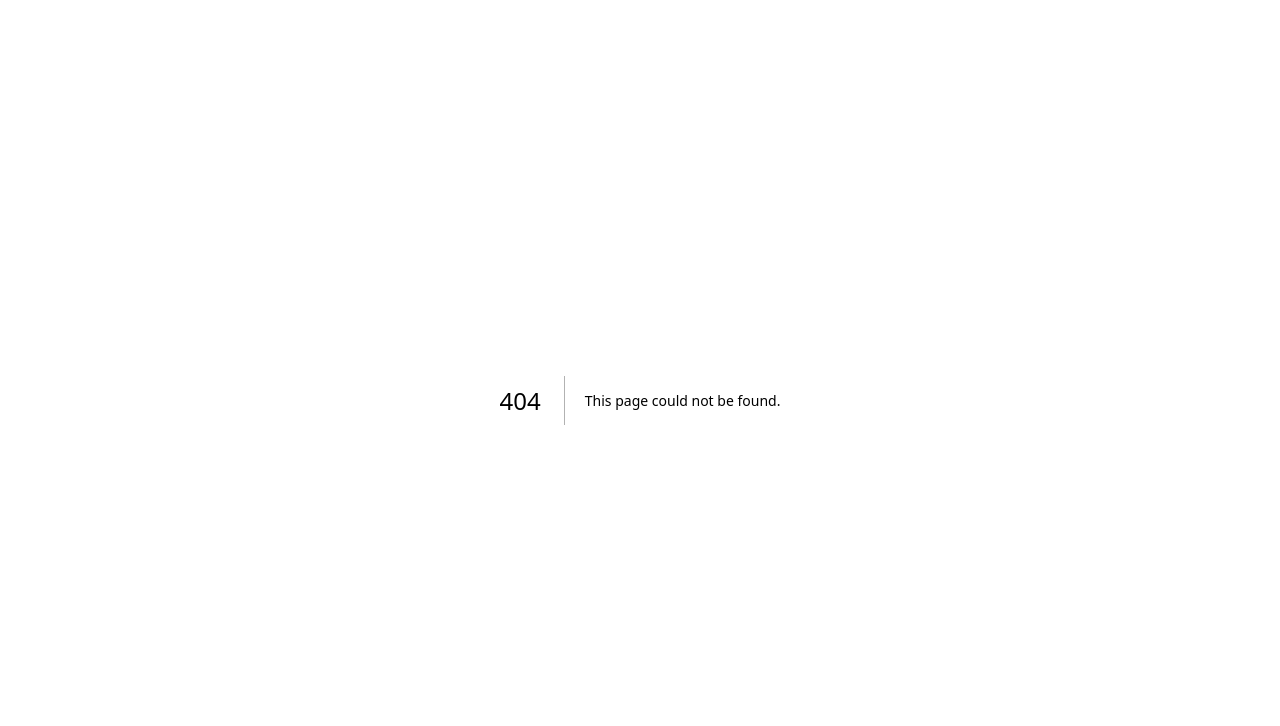
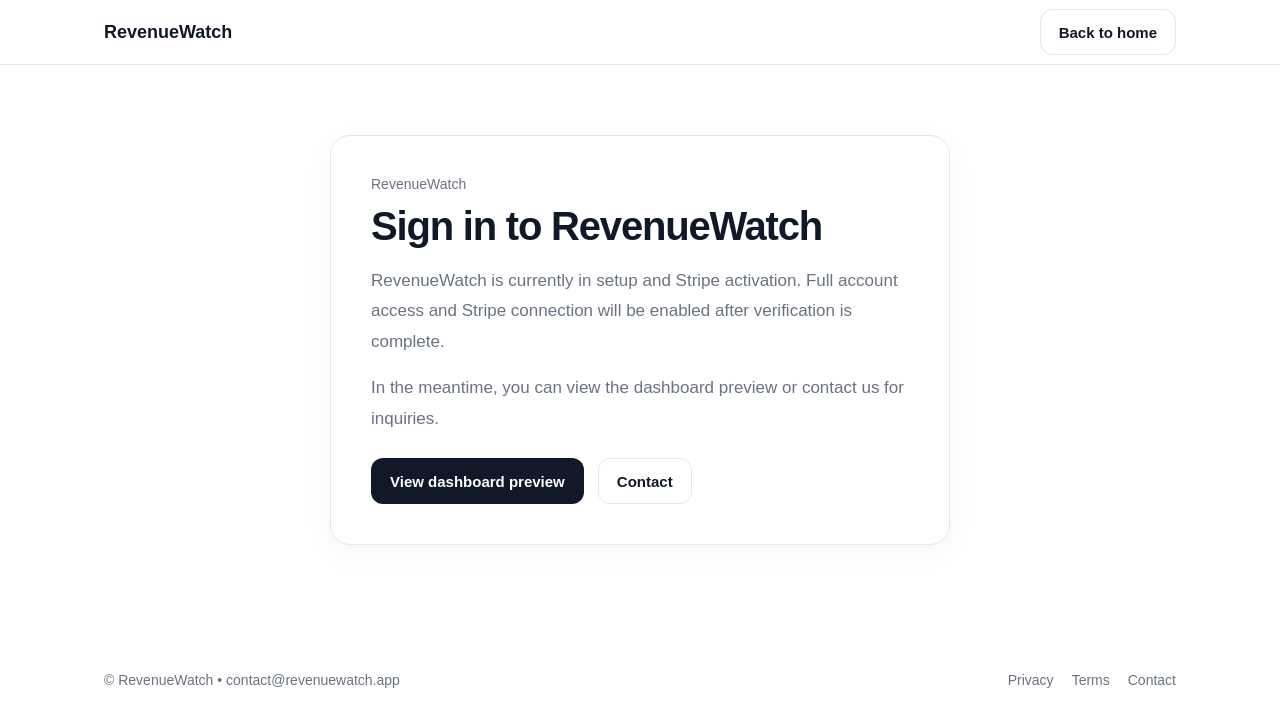
Before and after one commit to Miguel-0721/RevenueWatch, a Next.js app: page /login in a window 1280 px wide. Before the commit this address had no page. Shown: the top 726 px of the page. Built offline with nearby package versions, Linux system fonts and the light colour scheme.

Commit message:
UI: unify navbar across pages, fix dashboard layout and font consistency

```diff
--- a/src/app/contact/page.tsx
+++ b/src/app/contact/page.tsx
@@ -8,9 +8,9 @@ export default function ContactPage() {
           </a>
 
           <div className="nav-actions">
-            <a href="/dashboard" className="btn btn-primary">
-              Open dashboard
-            </a>
+          <a href="/login" className="btn btn-primary">
+  Open dashboard
+</a>
           </div>
         </div>
       </header>
--- a/src/app/globals.css
+++ b/src/app/globals.css
@@ -54,7 +54,7 @@ a {
 }
 
 .hero {
-  padding: 88px 0 88px;
+  padding: 152px 0 88px;
   background: linear-gradient(to bottom, #ffffff, #f8fafc);
   border-bottom: 1px solid var(--border);
 }
@@ -280,10 +280,15 @@ a {
 /* NAVBAR */
 
 .navbar {
+  position: fixed;
+  top: 0;
+  left: 0;
+  right: 0;
+  z-index: 50;
   background: rgba(255, 255, 255, 0.92);
+  backdrop-filter: blur(8px);
   border-bottom: 1px solid var(--border);
 }
-
 .navbar-inner {
   display: flex;
   justify-content: space-between;
@@ -313,7 +318,7 @@ a {
 
 .legal-container {
   max-width: 840px;
-  padding-top: 100px;
+  padding-top: 132px;
   padding-bottom: 72px;
 }
 
@@ -376,3 +381,65 @@ a {
     font-size: 16px;
   }
 }
+
+.login-container {
+  min-height: calc(100vh - 180px);
+  display: flex;
+  align-items: center;
+  justify-content: center;
+  padding-top: 132px;
+  padding-bottom: 72px;
+}
+
+.login-card {
+  width: 100%;
+  max-width: 620px;
+  background: #ffffff;
+  border: 1px solid var(--border);
+  border-radius: 20px;
+  padding: 40px;
+  box-shadow: 0 8px 30px rgba(17, 24, 39, 0.04);
+}
+
+.login-eyebrow {
+  font-size: 14px;
+  color: var(--muted);
+  margin-bottom: 12px;
+}
+
+.login-title {
+  font-size: 40px;
+  line-height: 1.1;
+  font-weight: 700;
+  letter-spacing: -0.03em;
+  margin-bottom: 18px;
+}
+
+.login-text {
+  font-size: 17px;
+  line-height: 1.8;
+  color: var(--muted);
+  margin-bottom: 16px;
+}
+
+.login-actions {
+  display: flex;
+  gap: 14px;
+  flex-wrap: wrap;
+  margin-top: 24px;
+}
+
+@media (max-width: 640px) {
+  .login-card {
+    padding: 28px 22px;
+    border-radius: 16px;
+  }
+
+  .login-title {
+    font-size: 32px;
+  }
+
+  .login-text {
+    font-size: 16px;
+  }
+}
--- /dev/null
+++ b/src/app/login/page.tsx
@@ -0,0 +1,57 @@
+export default function LoginPage() {
+  return (
+    <main className="legal-page">
+      <header className="navbar">
+        <div className="container navbar-inner">
+          <a href="/" className="logo">
+            RevenueWatch
+          </a>
+
+          <div className="nav-actions">
+            <a href="/" className="btn btn-secondary">
+              Back to home
+            </a>
+          </div>
+        </div>
+      </header>
+
+      <div className="container login-container">
+        <div className="login-card">
+        <p className="login-eyebrow">RevenueWatch</p>
+<h1 className="login-title">Sign in to RevenueWatch</h1>
+
+<p className="login-text">
+  RevenueWatch is currently in setup and Stripe activation. Full account access
+  and Stripe connection will be enabled after verification is complete.
+</p>
+
+<p className="login-text">
+  In the meantime, you can view the dashboard preview or contact us for
+  inquiries.
+</p>
+
+          <div className="login-actions">
+            <a href="/dashboard" className="btn btn-primary">
+              View dashboard preview
+            </a>
+
+            <a href="/contact" className="btn btn-secondary">
+              Contact
+            </a>
+          </div>
+        </div>
+      </div>
+
+      <footer className="site-footer">
+        <div className="container footer-inner">
+          <div>© RevenueWatch • contact@revenuewatch.app</div>
+          <div className="footer-links">
+            <a href="/privacy">Privacy</a>
+            <a href="/terms">Terms</a>
+            <a href="/contact">Contact</a>
+          </div>
+        </div>
+      </footer>
+    </main>
+  );
+}
--- a/src/app/privacy/page.tsx
+++ b/src/app/privacy/page.tsx
@@ -8,9 +8,9 @@ export default function PrivacyPage() {
           </a>
 
           <div className="nav-actions">
-            <a href="/dashboard" className="btn btn-primary">
-              Open dashboard
-            </a>
+           <a href="/login" className="btn btn-primary">
+  Open dashboard
+</a>
           </div>
         </div>
       </header>
--- a/src/app/terms/page.tsx
+++ b/src/app/terms/page.tsx
@@ -8,9 +8,9 @@ export default function TermsPage() {
           </a>
 
           <div className="nav-actions">
-            <a href="/dashboard" className="btn btn-primary">
-              Open dashboard
-            </a>
+           <a href="/login" className="btn btn-primary">
+  Open dashboard
+</a>
           </div>
         </div>
       </header>
```
Also changed, not shown: src/app/dashboard/page.tsx (+14 -10 lines), src/app/page.tsx (+4 -5 lines), src/components/Navbar.tsx (added, +17 -0 lines).
